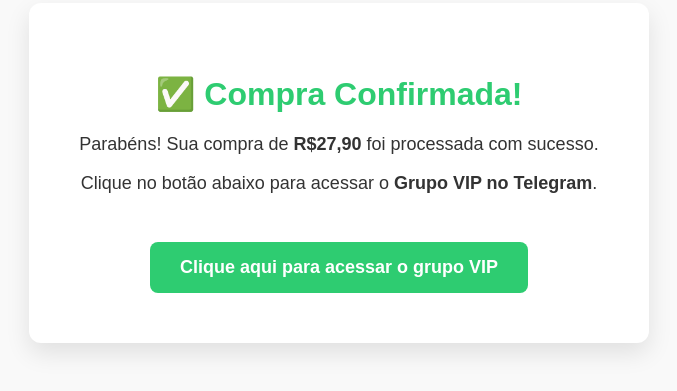
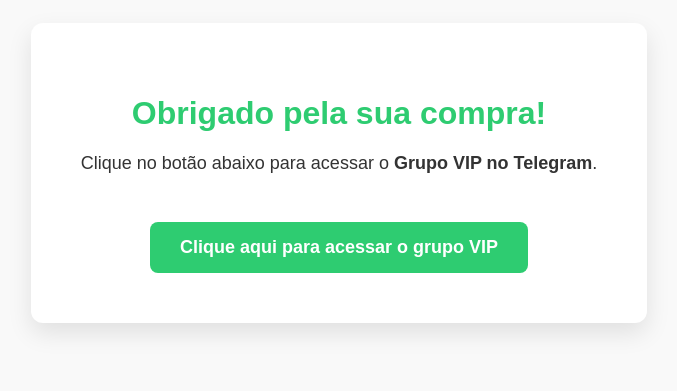
Before and after one commit to GFerreira777/front01, a plain HTML site: page index.html in a window 1280 px wide. Shown: the part 227-618 px from the top of the page, without its empty margins (301-978 px from the left). Drawn offline with Linux system fonts and the light colour scheme.

Commit message:
index.html

```diff
--- a/index.html
+++ b/index.html
@@ -75,8 +75,7 @@
 </head>
 <body>
   <div class="container">
-    <h1>✅ Compra Confirmada!</h1>
-    <p>Parabéns! Sua compra de <strong>R$27,90</strong> foi processada com sucesso.</p>
+    <h1>Obrigado pela sua compra!</h1>
     <p>Clique no botão abaixo para acessar o <strong>Grupo VIP no Telegram</strong>.</p>
 
     <a
```
